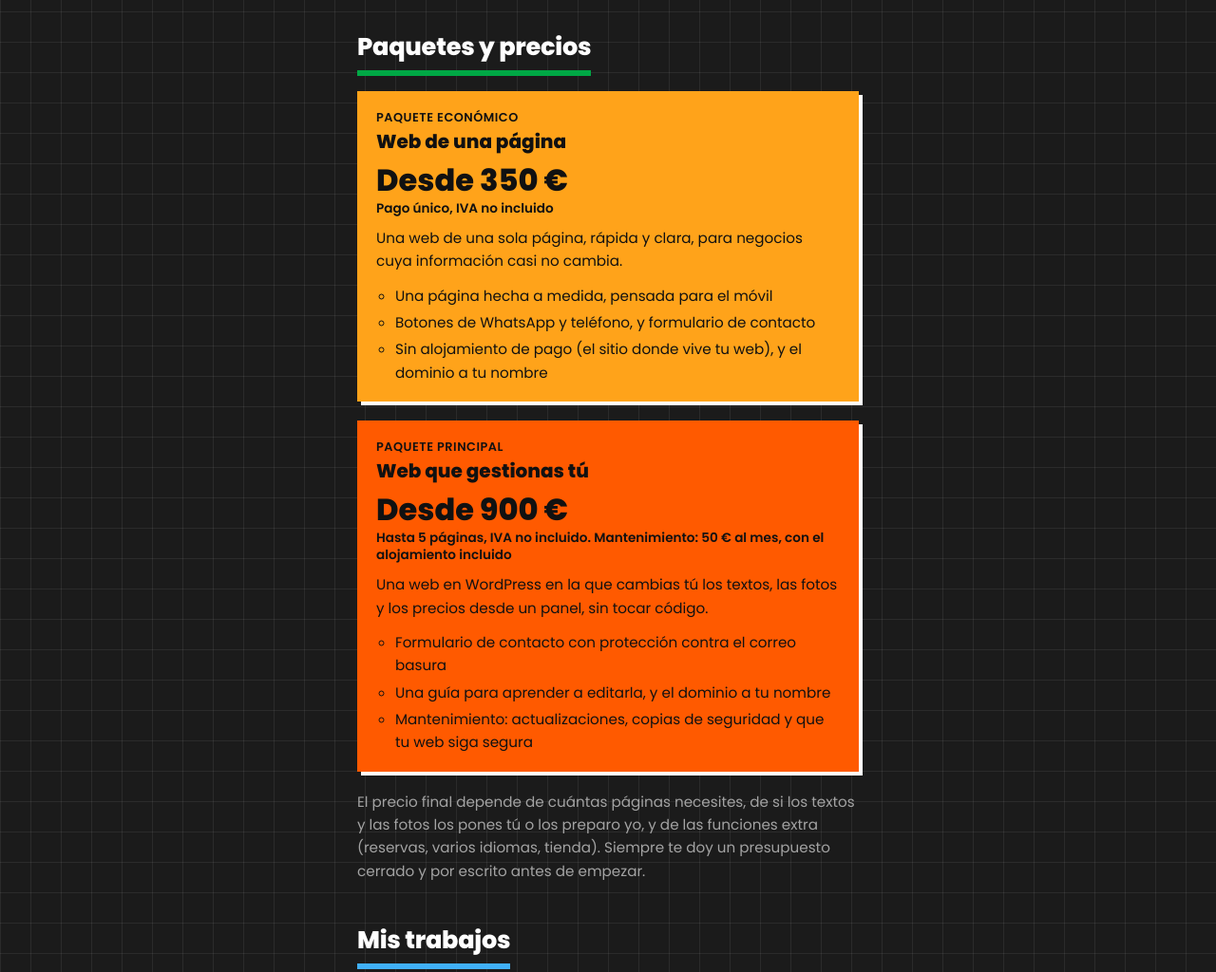
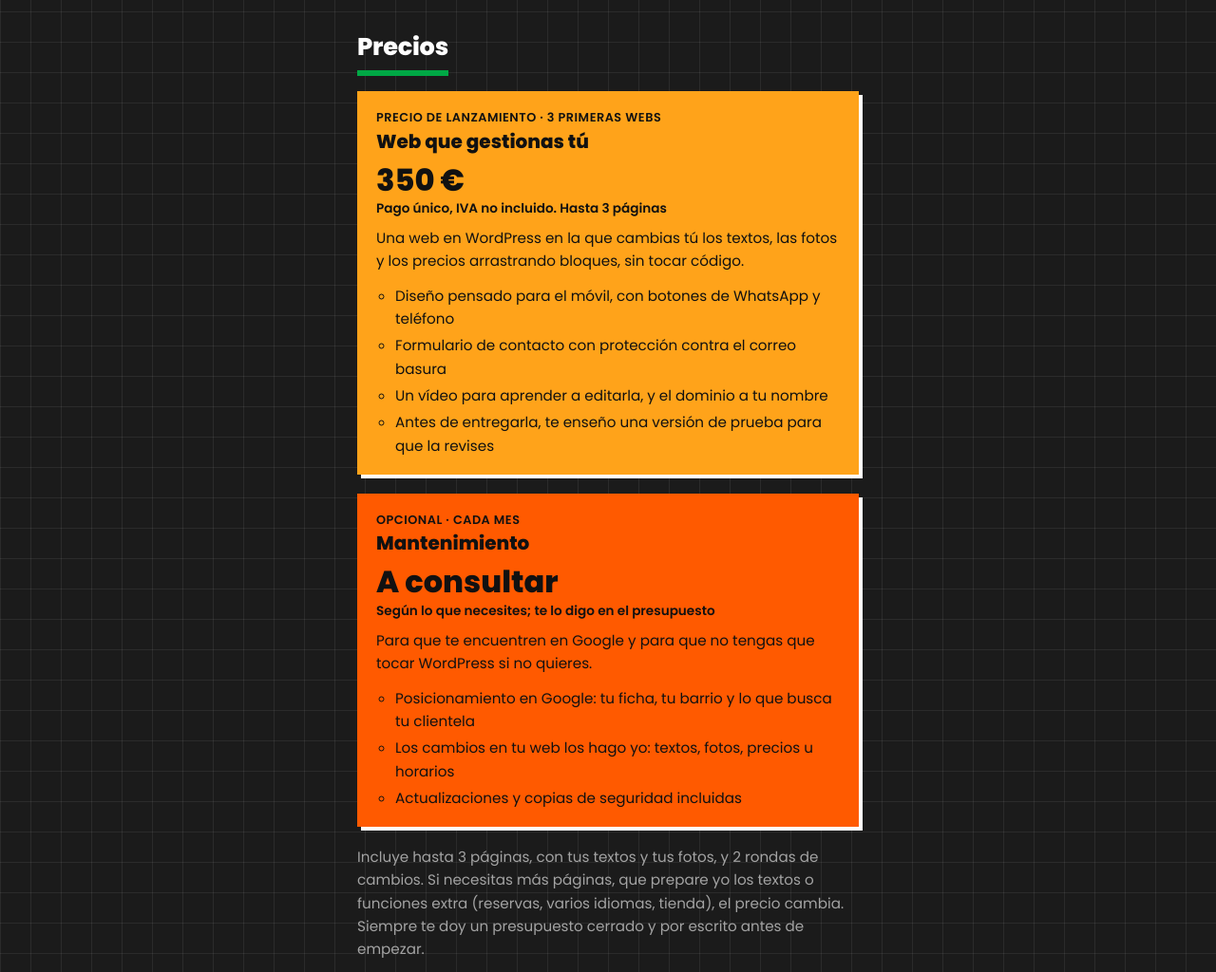
Before and after one commit to infoericms-code/infoericms-code.github.io, a plain HTML site: page index.html in a window 1280 px wide. Shown: the part 980-2004 px from the top of the page at 95% size. Drawn offline with Linux system fonts and the light colour scheme.

Commit message:
Cambios automáticos del 24/11/2026 17:24

```diff
--- a/index.html
+++ b/index.html
@@ -6,14 +6,14 @@
   <!-- EDITA AQUÍ: título de la pestaña (también es el enlace azul en Google) -->
   <title>Eric Martínez · Diseñador web en Barcelona</title>
   <!-- EDITA AQUÍ: descripción para Google (unos 155 caracteres como máximo) -->
-  <meta name="description" content="Soy Eric Martínez, diseñador web en Barcelona. Creo webs de una página para negocios, renuevo webs antiguas y automatizo tareas repetitivas. ¡Hablemos!">
+  <meta name="description" content="Soy Eric Martínez, diseñador web en Barcelona. Creo webs en WordPress para negocios, renuevo webs antiguas y automatizo tareas repetitivas. ¡Hablemos!">
 
   <!-- Vista previa al compartir el enlace (WhatsApp, LinkedIn, Facebook…): Open Graph -->
   <meta property="og:type" content="website">
   <meta property="og:locale" content="es_ES">
   <meta property="og:site_name" content="Eric Martínez">
   <meta property="og:title" content="Eric Martínez · Diseñador web en Barcelona">
-  <meta property="og:description" content="Soy Eric Martínez, diseñador web en Barcelona. Creo webs de una página para negocios, renuevo webs antiguas y automatizo tareas repetitivas. ¡Hablemos!">
+  <meta property="og:description" content="Soy Eric Martínez, diseñador web en Barcelona. Creo webs en WordPress para negocios, renuevo webs antiguas y automatizo tareas repetitivas. ¡Hablemos!">
   <!-- EDITA AQUÍ: dirección de la web publicada y de su imagen de vista previa (1200 × 630 px) -->
   <meta property="og:url" content="https://infoericms-code.github.io/">
   <meta property="og:image" content="https://infoericms-code.github.io/vista-previa.png">
@@ -565,8 +565,8 @@
             <svg viewBox="0 0 24 24" fill="currentColor" aria-hidden="true"><path fill-rule="evenodd" d="M3 4h18v16H3zm2 5v9h14V9z"/></svg>
           </span>
           <div>
-            <h3>Webs de una página para negocios</h3>
-            <p>Una página clara con lo importante de tu negocio: qué ofreces, dónde estás y cómo contactarte. Pensada para verse bien en el móvil.</p>
+            <h3>Webs para negocios</h3>
+            <p>Una web en WordPress con lo importante de tu negocio: qué ofreces, dónde estás y cómo contactarte. Pensada para el móvil y fácil de cambiar por ti.</p>
           </div>
         </li>
         <li class="service">
@@ -591,33 +591,35 @@
     </section>
 
     <section aria-labelledby="paquetes">
-      <h2 id="paquetes">Paquetes y precios</h2>
-      <!-- EDITA AQUÍ: precios de partida, con el IVA no incluido. Revisarlos cuando haya horas reales de un encargo -->
+      <h2 id="paquetes">Precios</h2>
+      <!-- EDITA AQUÍ: precio de lanzamiento para las 3 primeras webs, con el IVA no incluido. Subirlo cuando haya 2 o 3 testimonios -->
       <ul class="packs">
         <li class="pack">
-          <p class="pack-meta">Paquete económico</p>
-          <h3>Web de una página</h3>
-          <p class="pack-price">Desde 350 €<small>Pago único, IVA no incluido</small></p>
-          <p class="pack-desc">Una web de una sola página, rápida y clara, para negocios cuya información casi no cambia.</p>
+          <p class="pack-meta">Precio de lanzamiento · 3 primeras webs</p>
+          <h3>Web que gestionas tú</h3>
+          <p class="pack-price">350 €<small>Pago único, IVA no incluido. Hasta 3 páginas</small></p>
+          <p class="pack-desc">Una web en WordPress en la que cambias tú los textos, las fotos y los precios arrastrando bloques, sin tocar código.</p>
           <ul class="pack-list">
-            <li>Una página hecha a medida, pensada para el móvil</li>
-            <li>Botones de WhatsApp y teléfono, y formulario de contacto</li>
-            <li>Sin alojamiento de pago (el sitio donde vive tu web), y el dominio a tu nombre</li>
+            <li>Diseño pensado para el móvil, con botones de WhatsApp y teléfono</li>
+            <li>Formulario de contacto con protección contra el correo basura</li>
+            <li>Un vídeo para aprender a editarla, y el dominio a tu nombre</li>
+            <li>Antes de entregarla, te enseño una versión de prueba para que la revises</li>
           </ul>
         </li>
         <li class="pack">
-          <p class="pack-meta">Paquete principal</p>
-          <h3>Web que gestionas tú</h3>
-          <p class="pack-price">Desde 900 €<small>Hasta 5 páginas, IVA no incluido. Mantenimiento: 50 € al mes, con el alojamiento incluido</small></p>
-          <p class="pack-desc">Una web en WordPress en la que cambias tú los textos, las fotos y los precios desde un panel, sin tocar código.</p>
+          <p class="pack-meta">Opcional · cada mes</p>
+          <h3>Mantenimiento</h3>
+          <!-- EDITA AQUÍ: precio del mantenimiento cuando lo decidas -->
+          <p class="pack-price">A consultar<small>Según lo que necesites; te lo digo en el presupuesto</small></p>
+          <p class="pack-desc">Para que te encuentren en Google y para que no tengas que tocar WordPress si no quieres.</p>
           <ul class="pack-list">
-            <li>Formulario de contacto con protección contra el correo basura</li>
-            <li>Una guía para aprender a editarla, y el dominio a tu nombre</li>
-            <li>Mantenimiento: actualizaciones, copias de seguridad y que tu web siga segura</li>
+            <li>Posicionamiento en Google: tu ficha, tu barrio y lo que busca tu clientela</li>
+            <li>Los cambios en tu web los hago yo: textos, fotos, precios u horarios</li>
+            <li>Actualizaciones y copias de seguridad incluidas</li>
           </ul>
         </li>
       </ul>
-      <p class="packs-note">El precio final depende de cuántas páginas necesites, de si los textos y las fotos los pones tú o los preparo yo, y de las funciones extra (reservas, varios idiomas, tienda). Siempre te doy un presupuesto cerrado y por escrito antes de empezar.</p>
+      <p class="packs-note">Incluye hasta 3 páginas, con tus textos y tus fotos, y 2 rondas de cambios. Si necesitas más páginas, que prepare yo los textos o funciones extra (reservas, varios idiomas, tienda), el precio cambia. Siempre te doy un presupuesto cerrado y por escrito antes de empezar.</p>
     </section>
 
     <section aria-labelledby="trabajos">
@@ -717,7 +719,7 @@
           <label for="cf-servicio">¿Qué te interesa?</label>
           <select id="cf-servicio" name="servicio" required>
             <option value="">Elige una opción</option>
-            <option>Web de una página</option>
+            <option>Web para mi negocio</option>
             <option>Automatización de tareas</option>
             <option>Renovar mi web</option>
             <option>Otra cosa</option>
```
